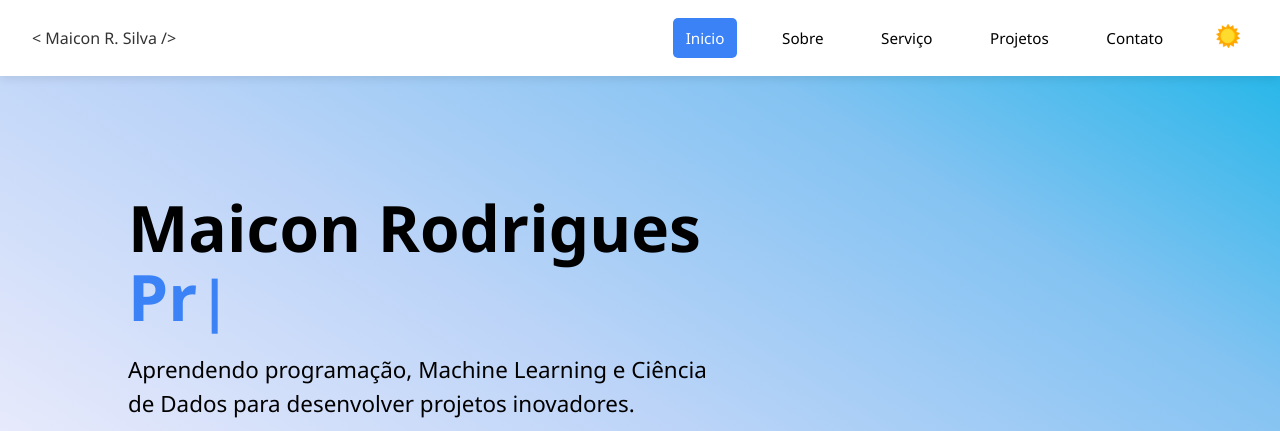
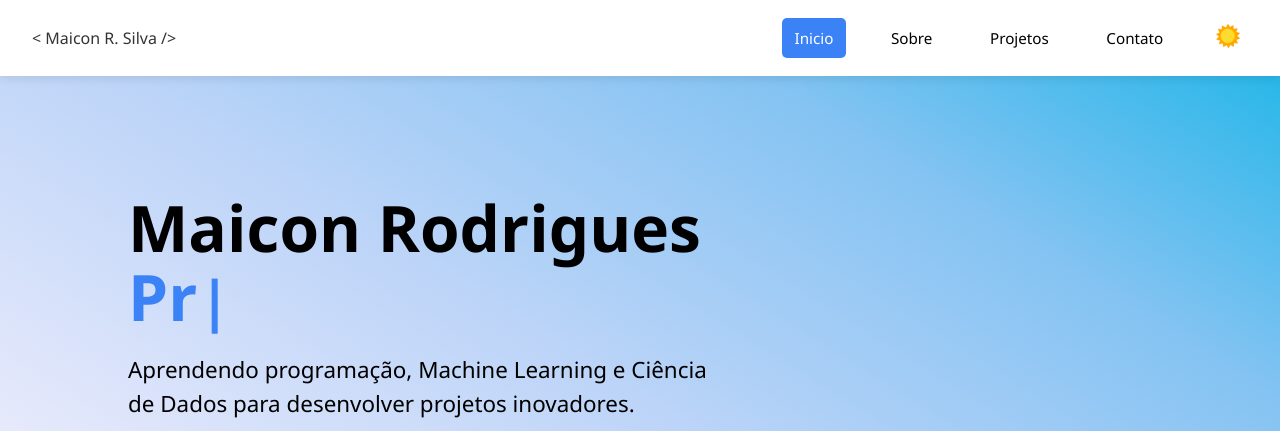
Before and after one commit to TheMysteer/portfoliobr, a plain HTML site: page index.html in a window 1280 px wide. Shown: the top 431 px of the page. Drawn offline with nearby package versions, Linux system fonts and the light colour scheme.

Commit message:
comentando oq nao sera usado agora

```diff
--- a/index.html
+++ b/index.html
@@ -23,7 +23,7 @@
         <nav>
             <a href="#home" class="active">Inicio</a>
             <a href="#about">Sobre</a>
-            <a href="#services">Serviço</a>
+            <!--<a href="#services">Serviço</a>-->
             <a href="#projects">Projetos</a>
             <a href="#contact">Contato</a>
             <button id="theme-toggle">
```
